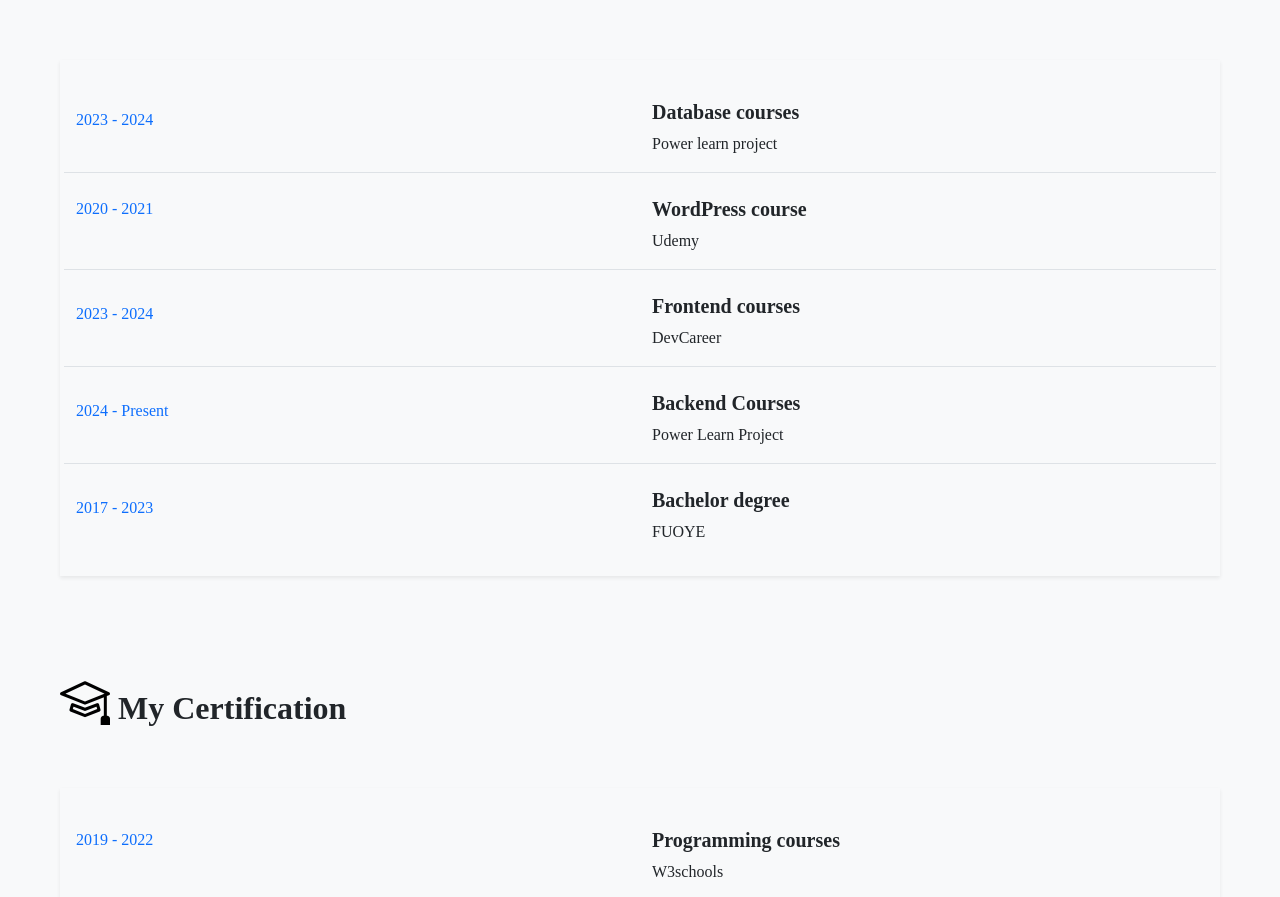
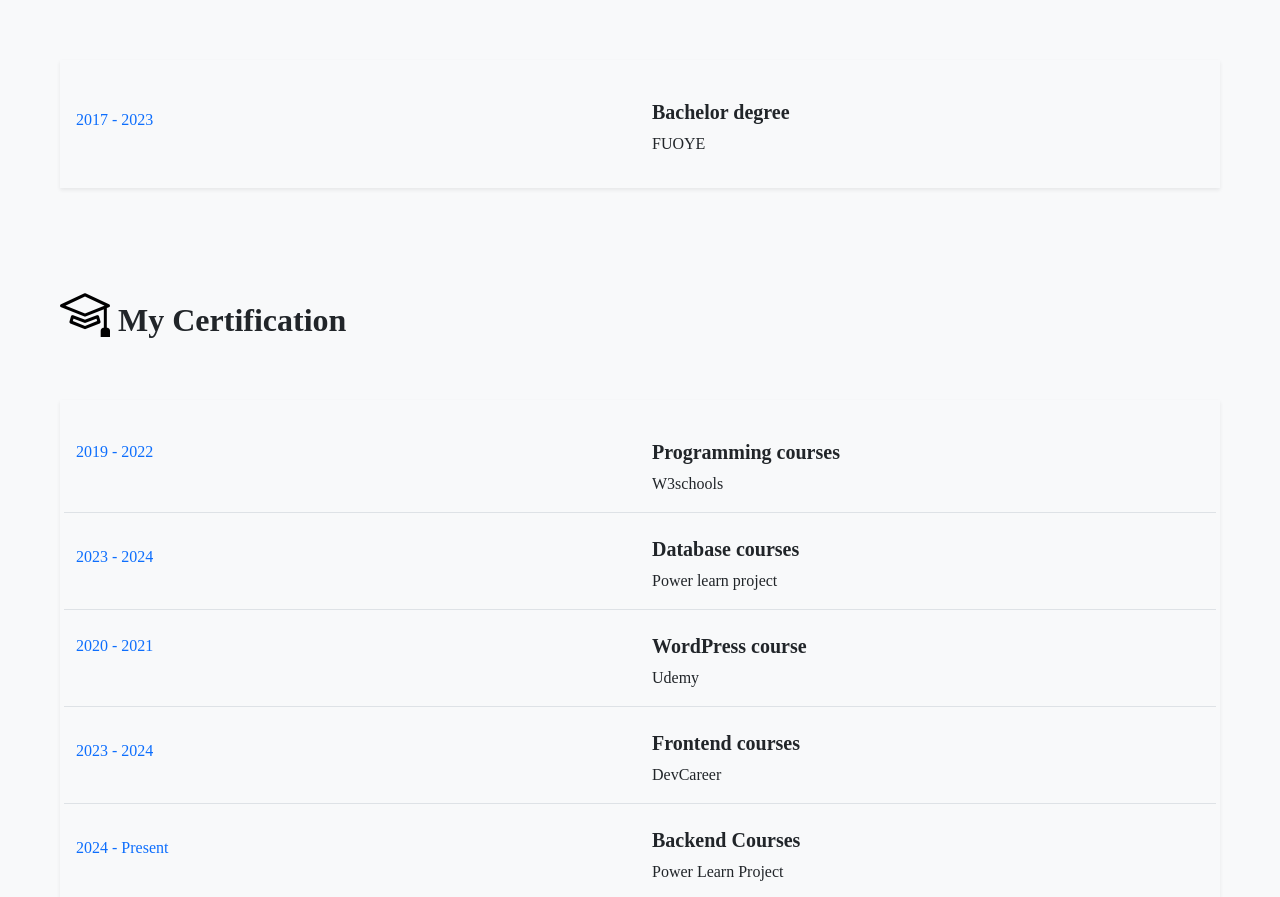
Before and after one commit to Azeezbank/MyPortfolio, a React (Create React App) app: page / in a window 1280 px wide. Shown: the part 3082-3979 px from the top of the page. Built offline with nearby package versions, Linux system fonts and the light colour scheme.

Commit message:
Update Awards.js

```diff
--- a/src/Components/Awards.js
+++ b/src/Components/Awards.js
@@ -86,45 +86,13 @@ const Awards = () => {
         <div className="shadow-sm m-5 mt-1 p-3">
 
 
-          <div className="row mt-4 border-bottom">
-            <div className="col-sm-6 pt-2">
-              <p className="text-primary">2023 - 2024</p>
-            </div>
-            <div className="col-sm-6">
-              <h5 className="bold">Database courses</h5>
-              <p>Power learn project</p>
-            </div>
-          </div>
 
-          <div className="row mt-4 border-bottom">
-            <div className="col-sm-6">
-              <p className="text-primary">2020 - 2021</p>
-            </div>
-            <div className="col-sm-6">
-              <h5 className="bold">WordPress course</h5>
-              <p>Udemy</p>
-            </div>
-          </div>
 
-          <div className="row mt-4 border-bottom">
-            <div className="col-sm-6 pt-2">
-              <p className="text-primary">2023 - 2024</p>
-            </div>
-            <div className="col-sm-6">
-              <h5 className="bold">Frontend courses</h5>
-              <p>DevCareer</p>
-            </div>
-          </div>
 
-          <div className="row mt-4 border-bottom">
-            <div className="col-sm-6 pt-2">
-              <p className="text-primary">2024 - Present</p>
-            </div>
-            <div className="col-sm-6">
-              <h5 className="bold">Backend Courses</h5>
-              <p>Power Learn Project</p>
-            </div>
-          </div>
+
+
+
+
             <div className='row mt-4'>
               <div className='col-sm-6 pt-2'>
                 <p className='text-primary'>2017 - 2023</p>
```
